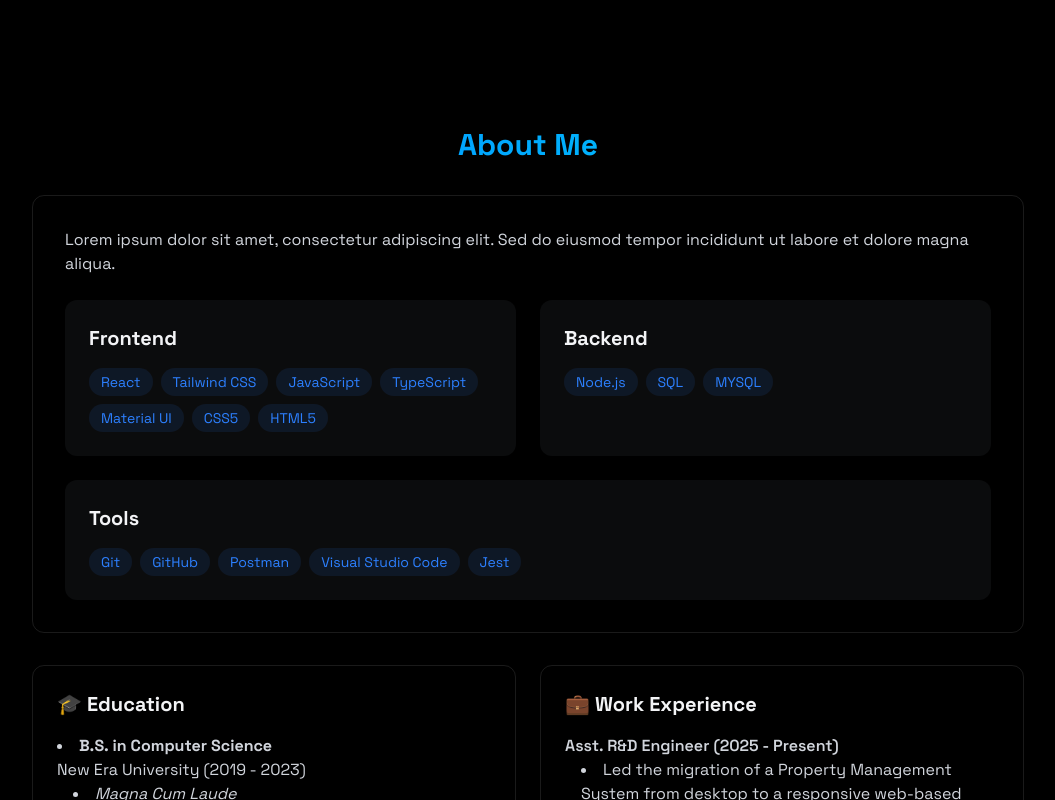
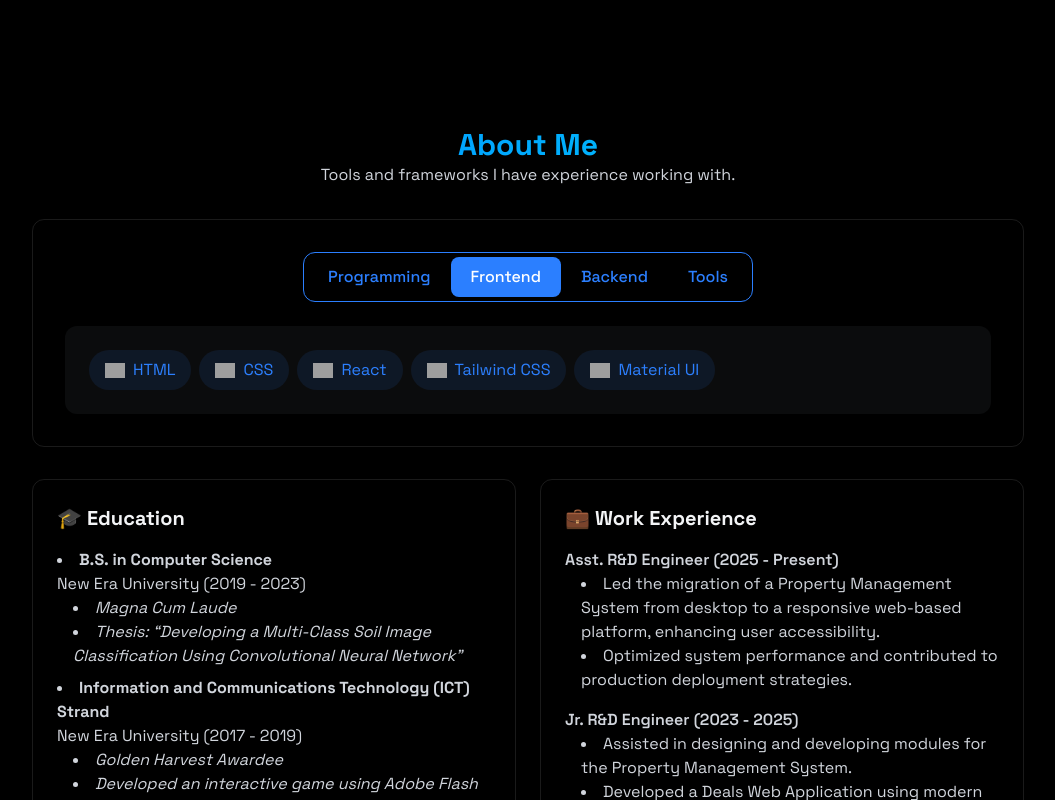
Before and after one commit to henjuna/juna-portfolio, a React (Vite) app: page / in a window 1280 px wide. Shown: the part 753-1553 px from the top of the page, without its empty margins (112-1167 px from the left). Built offline with nearby package versions, Linux system fonts and the light colour scheme; grey boxes are pictures that could not be loaded.

Commit message:
Add SkillsTabs component to About section for improved skills display

```diff
--- /dev/null
+++ b/src/components/SkillsTab.tsx
@@ -0,0 +1,84 @@
+import { useState } from 'react';
+
+type TabKey = 'programming' | 'frontend' | 'backend' | 'tools';
+
+const skills: Record<TabKey, string[]> = {
+  programming: ['Java', 'JavaScript', 'TypeScript', 'Python'],
+  frontend: ['HTML', 'CSS', 'React', 'Tailwind CSS', 'Material UI'],
+  backend: ['Node.js', 'MongoDB', 'Firebase'],
+  tools: ['Git', 'VS Code', 'Postman'],
+};
+
+const tabs: { label: string; key: TabKey }[] = [
+  { label: 'Programming', key: 'programming' },
+  { label: 'Frontend', key: 'frontend' },
+  { label: 'Backend', key: 'backend' },
+  { label: 'Tools', key: 'tools' },
+];
+
+const skillIcons: Record<string, string> = {
+  Java: 'https://cdn-icons-png.flaticon.com/512/226/226777.png',
+  JavaScript:
+    'https://upload.wikimedia.org/wikipedia/commons/6/6a/JavaScript-logo.png',
+  TypeScript: 'https://cdn-icons-png.flaticon.com/512/5968/5968381.png',
+  Python: 'https://cdn-icons-png.flaticon.com/512/5968/5968350.png',
+  HTML: 'https://cdn-icons-png.flaticon.com/512/732/732212.png',
+  CSS: 'https://cdn-icons-png.flaticon.com/512/732/732190.png',
+  React: 'https://cdn-icons-png.flaticon.com/512/1126/1126012.png',
+  'Tailwind CSS': 'https://cdn.worldvectorlogo.com/logos/tailwindcss.svg',
+  'Material UI': 'https://cdn.worldvectorlogo.com/logos/material-ui-1.svg',
+  'Node.js': 'https://cdn-icons-png.flaticon.com/512/919/919825.png',
+  MongoDB: 'https://cdn.worldvectorlogo.com/logos/mongodb-icon-1.svg',
+  Firebase:
+    'https://cdn4.iconfinder.com/data/icons/google-i-o-2016/512/google_firebase-2-512.png',
+  Git: 'https://cdn-icons-png.flaticon.com/512/2111/2111288.png',
+  'VS Code': 'https://cdn-icons-png.flaticon.com/512/906/906324.png',
+  Postman: 'https://cdn.worldvectorlogo.com/logos/postman.svg',
+};
+
+export const SkillsTabs = () => {
+  const [activeTab, setActiveTab] = useState<TabKey>('frontend');
+
+  return (
+    <div className="w-full">
+      {/* Tabs Navigation */}
+      <div className="flex justify-center mb-6">
+        <div className="border border-blue-500 rounded-xl p-1 inline-flex flex-wrap items-center justify-center">
+          {tabs.map((tab) => (
+            <button
+              key={tab.key}
+              onClick={() => setActiveTab(tab.key)}
+              className={`px-5 py-2 text-sm md:text-base rounded-lg font-medium transition-all duration-200
+          ${
+            activeTab === tab.key
+              ? 'bg-blue-500 text-white shadow'
+              : 'text-blue-500 hover:bg-blue-500/10'
+          }`}
+            >
+              {tab.label}
+            </button>
+          ))}
+        </div>
+      </div>
+
+      {/* Tabs Content */}
+      <div className="bg-gray-500/10 rounded-xl p-6 transition-all">
+        <div className="flex flex-wrap gap-2">
+          {skills[activeTab].map((skill) => (
+            <span
+              key={skill}
+              className="flex items-center gap-2 bg-blue-500/10 text-blue-500 py-2 px-4 rounded-full text-base hover:bg-blue-500/20 hover:shadow-[0_2px_8px_rgba(59,130,246,0.2)] transition-all"
+            >
+              <img
+                src={skillIcons[skill]}
+                alt={skill}
+                className="w-5 h-5 object-contain"
+              />
+              {skill}
+            </span>
+          ))}
+        </div>
+      </div>
+    </div>
+  );
+};
--- a/src/components/sections/About.tsx
+++ b/src/components/sections/About.tsx
@@ -1,18 +1,7 @@
+import { SkillsTabs } from '../SkillsTab';
 import { RevealOnScroll } from './RevealOnScroll';
 
 export const About = () => {
-  const frontendSkills = [
-    'React',
-    'Tailwind CSS',
-    'JavaScript',
-    'TypeScript',
-    'Material UI',
-    'CSS5',
-    'HTML5',
-  ];
-  const backendSkills = ['Node.js', 'SQL', 'MYSQL'];
-  const tools = ['Git', 'GitHub', 'Postman', 'Visual Studio Code', 'Jest'];
-
   return (
     <section
       id="about"
@@ -20,60 +9,14 @@ export const About = () => {
     >
       <RevealOnScroll>
         <div className="max-w-5xl mx-auto px-4">
-          <h2 className="text-3xl font-bold mb-8 bg-gradient-to-r from-blue-500 to-cyan-400 bg-clip-text text-transparent text-center">
+          <h2 className="text-3xl font-bold bg-gradient-to-r from-blue-500 to-cyan-400 bg-clip-text text-transparent text-center">
             About Me
           </h2>
-
+          <p className="text-gray-300 mb-8 text-center">
+            Tools and frameworks I have experience working with.
+          </p>
           <div className="rounded-xl p-8 border-white/10 border hover:-translate-y-1 transition-all">
-            <p className="text-gray-300 mb-6">
-              Lorem ipsum dolor sit amet, consectetur adipiscing elit. Sed do
-              eiusmod tempor incididunt ut labore et dolore magna aliqua.
-            </p>
-
-            <div className="grid grid-cols-1 md:grid-cols-2 gap-6">
-              {/* Frontend Section */}
-              <div className="bg-gray-500/10 rounded-xl p-6 hover:-translate-y-1 transition-all">
-                <h3 className="text-xl font-bold mb-4">Frontend</h3>
-                <div className="flex flex-wrap gap-2">
-                  {frontendSkills.map((skill) => (
-                    <span
-                      key={skill}
-                      className="cursor-default bg-blue-500/10 text-blue-500 py-1 px-3 rounded-full text-sm hover:bg-blue-500/20 hover:shadow-[0_2px_8px_rgba(59,130,246,0.2)] transition-all"
-                    >
-                      {skill}
-                    </span>
-                  ))}
-                </div>
-              </div>
-              {/* Backend Section */}
-              <div className="bg-gray-500/10 rounded-xl p-6 hover:-translate-y-1 transition-all">
-                <h3 className="text-xl font-bold mb-4">Backend</h3>
-                <div className="flex flex-wrap gap-2">
-                  {backendSkills.map((skill) => (
-                    <span
-                      key={skill}
-                      className="cursor-default bg-blue-500/10 text-blue-500 py-1 px-3 rounded-full text-sm hover:bg-blue-500/20 hover:shadow-[0_2px_8px_rgba(59,130,246,0.2)] transition-all"
-                    >
-                      {skill}
-                    </span>
-                  ))}
-                </div>
-              </div>
-              {/* Tools Section */}
-              <div className="bg-gray-500/10 md:col-span-2 rounded-xl p-6 hover:-translate-y-1 transition-all">
-                <h3 className="text-xl font-bold mb-4"> Tools </h3>
-                <div className="flex flex-wrap gap-2">
-                  {tools.map((tool) => (
-                    <span
-                      key={tool}
-                      className="cursor-default bg-blue-500/10 text-blue-500 py-1 px-3 rounded-full text-sm hover:bg-blue-500/20 hover:shadow-[0_2px_8px_rgba(59,130,246,0.2)] transition-all"
-                    >
-                      {tool}
-                    </span>
-                  ))}
-                </div>
-              </div>
-            </div>
+            <SkillsTabs />
           </div>
           <div className="grid grid-cols-1 md:grid-cols-2 gap-6 mt-8">
             <div className="p-6 rounded-xl border-white/10 border hover:-translate-y-1 transition-all">
```
